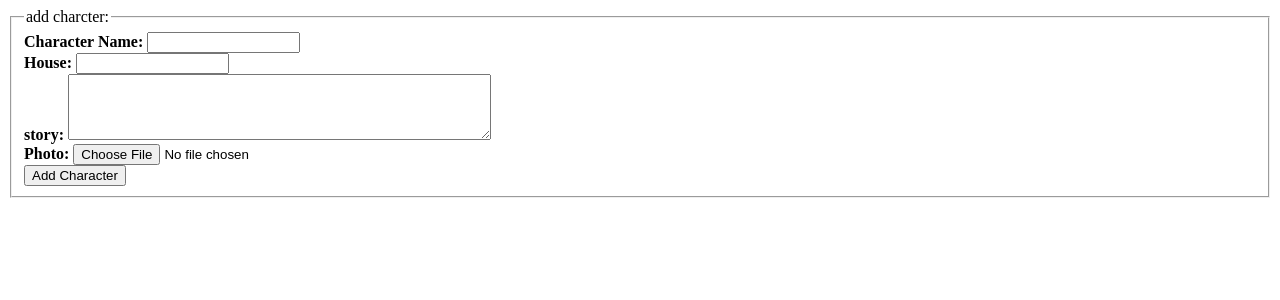
After one commit to khaledsayyed/GOT_web, a PHP site: page /Admin/adminpage.php in a window 1280 px wide. The commit adds this page. Shown: the top 300 px of the page. Run offline with PHP 8.4, Linux system fonts and the light colour scheme.

Commit message:
to be continued
jmg

```diff
--- /dev/null
+++ b/Admin/adminpage.php
@@ -0,0 +1,37 @@
+<!Doctype html>
+<html>
+<head>
+</head>
+
+<body>
+<form action="../server.php" method="post" enctype="multipart/form-data">
+	<fieldset>
+		<legend>add charcter:</legend>
+
+		<div>
+			<strong>Character Name:</strong>
+			<input type="text" name="cname" size="16" />
+		</div>
+		<div>
+			<strong>House:</strong>
+			<input type="text" name="house" size="16" />
+		</div>
+
+		<div>
+			<strong>story:</strong>
+			<textarea rows="4" cols="50" name="cstory">
+			</textarea>
+		</div>
+
+		<div>
+			<strong>Photo:</strong>
+			<input name="cphoto" type="file" />
+		</div>
+		<div>
+			<input type="submit" value="Add Character" />
+		</div>
+	</fieldset>
+</form>
+
+</body>
+</html>
```
Also changed, not shown: server.php (+21 -1 lines).
